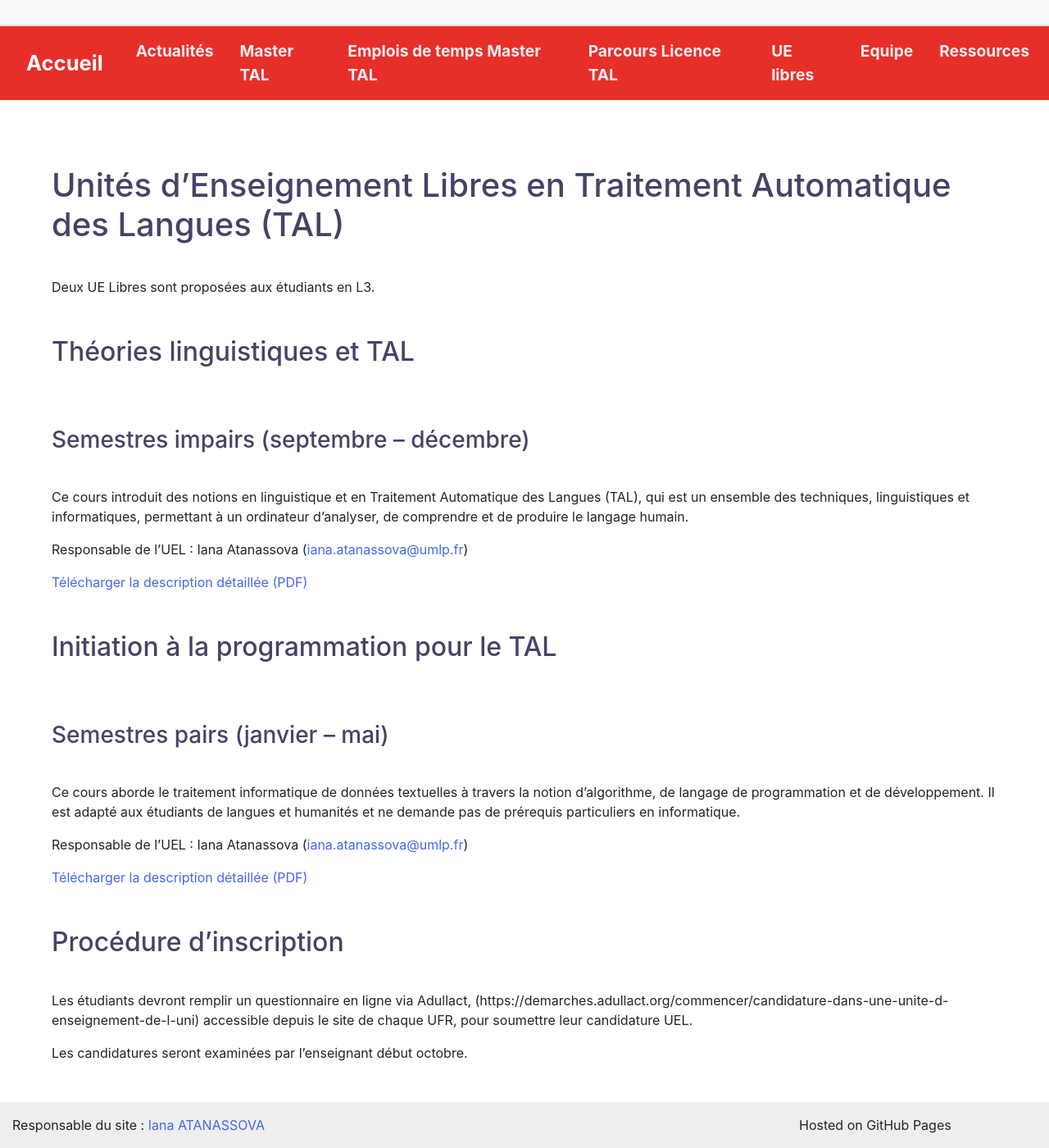
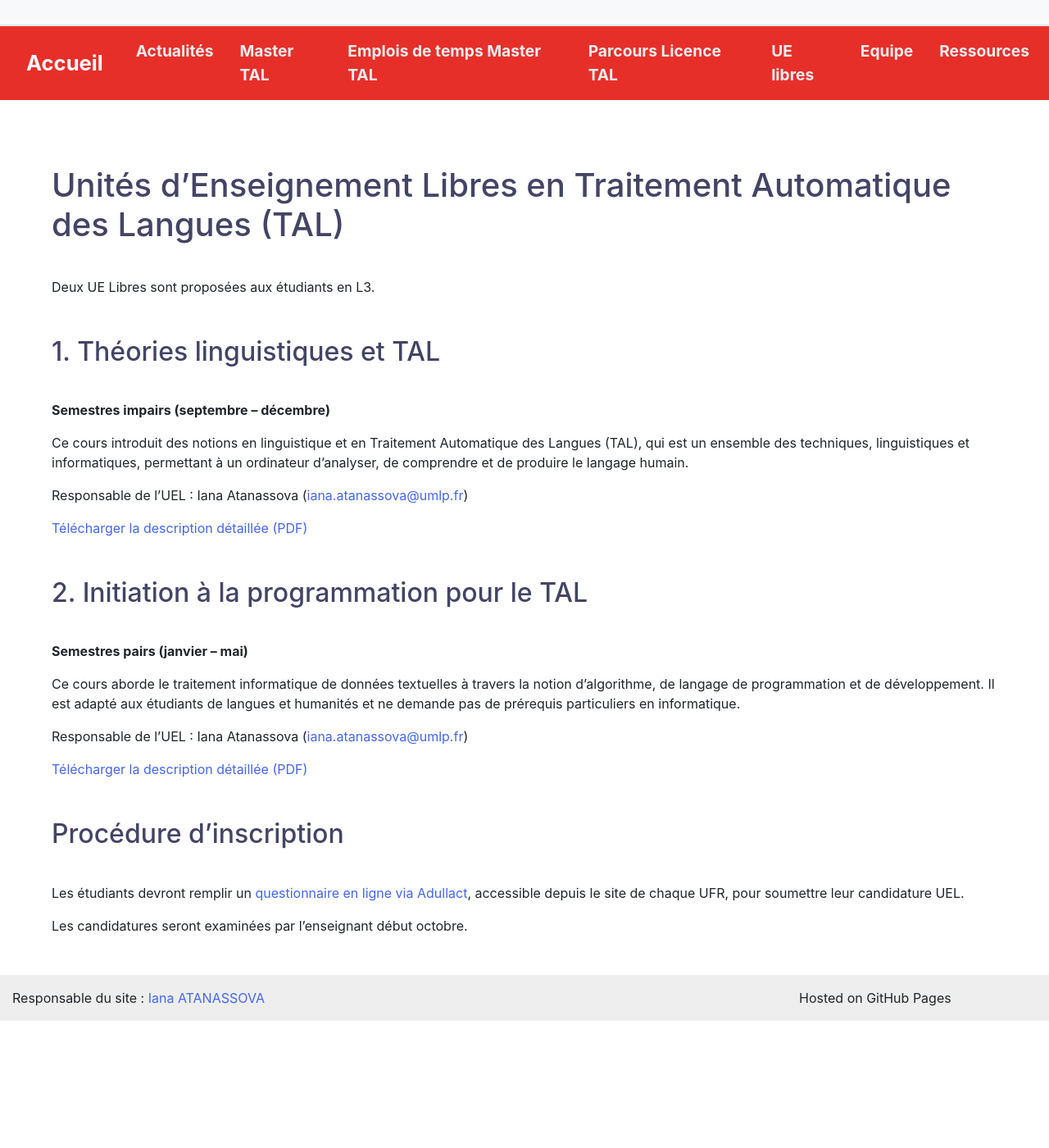
Before and after one commit to mastertalumlp/mastertalumlp.github.io, a Jekyll site: the page built from uels.md, in a window 1280 px wide and 1400 px high, scrolled down 214 px. Shown: the whole window at 82% size. Built offline with Jekyll 4.4.1, drawn with Linux system fonts in a browser that asks for light colours; after the commit the page ends 1459 px from its top, so only the background shows below that.

Commit message:
ajout uels modif

```diff
--- a/uels.md
+++ b/uels.md
@@ -7,9 +7,9 @@ title: "UE Libres"
 
 Deux UE Libres sont proposées aux étudiants en L3.
 
-## Théories linguistiques et TAL
+## 1. Théories linguistiques et TAL
 
-### Semestres impairs (septembre -- décembre)
+**Semestres impairs (septembre -- décembre)**
 
 
 Ce cours introduit des notions en linguistique et en Traitement Automatique des Langues (TAL), qui est un ensemble des techniques, linguistiques et informatiques, permettant à un ordinateur d'analyser, de comprendre et de produire le langage humain.
@@ -20,9 +20,9 @@ Responsable de l'UEL : Iana Atanassova (<a href="mailto:iana.atanassova@umlp.fr"
 
 
 
-## Initiation à la programmation pour le TAL
+## 2. Initiation à la programmation pour le TAL
 
-### Semestres pairs (janvier -- mai)
+**Semestres pairs (janvier -- mai)**
 
 Ce cours aborde le traitement informatique de données textuelles à travers la notion d'algorithme, de langage de programmation et de développement. Il est adapté aux étudiants de langues et humanités et ne demande pas de prérequis particuliers en informatique.
 
@@ -36,6 +36,6 @@ Responsable de l'UEL : Iana Atanassova (<a href="mailto:iana.atanassova@umlp.fr"
 
 ## Procédure d'inscription
 
-Les étudiants devront remplir un questionnaire en ligne via Adullact, (https://demarches.adullact.org/commencer/candidature-dans-une-unite-d-enseignement-de-l-uni) accessible depuis le site de chaque UFR, pour soumettre leur candidature UEL.
+Les étudiants devront remplir un <a href="https://demarches.adullact.org/commencer/candidature-dans-une-unite-d-enseignement-de-l-uni" target="_blank">questionnaire en ligne via Adullact</a>, accessible depuis le site de chaque UFR, pour soumettre leur candidature UEL.
 
 Les candidatures seront examinées par l'enseignant début octobre.
```
